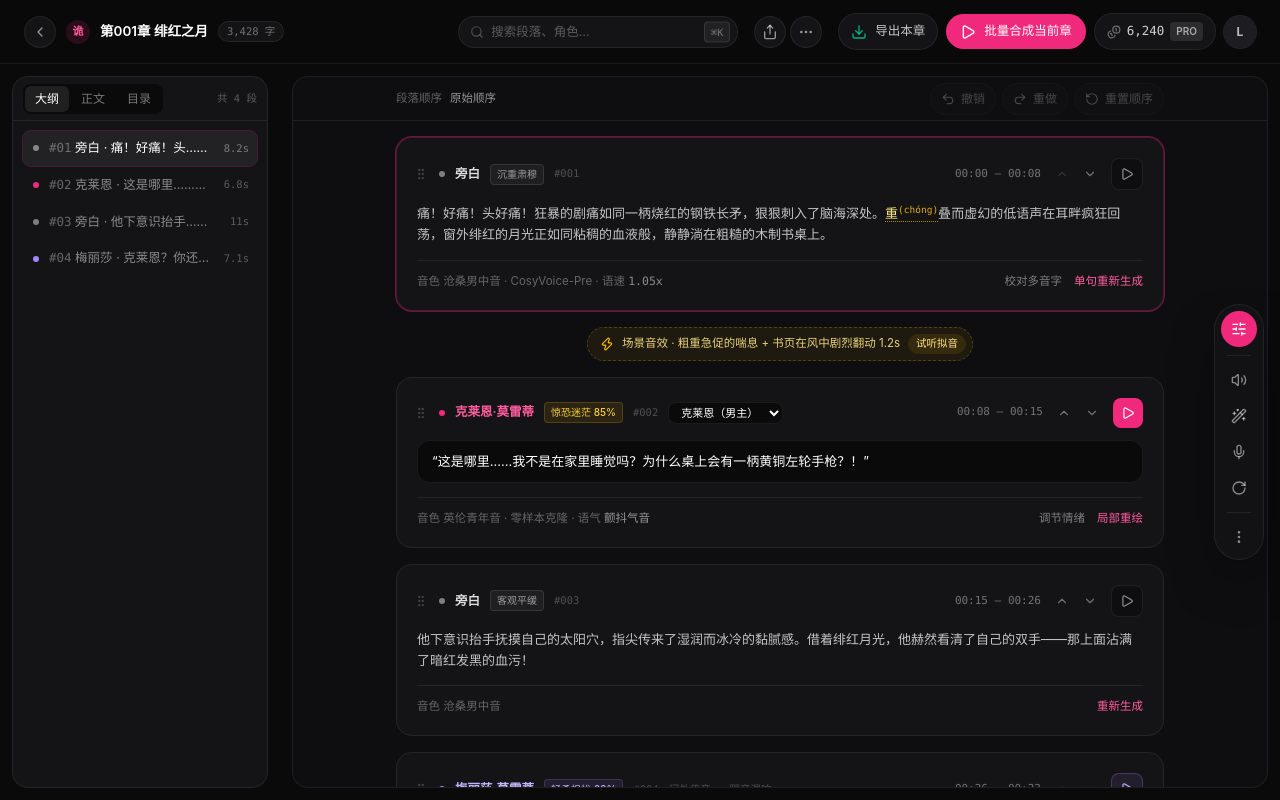
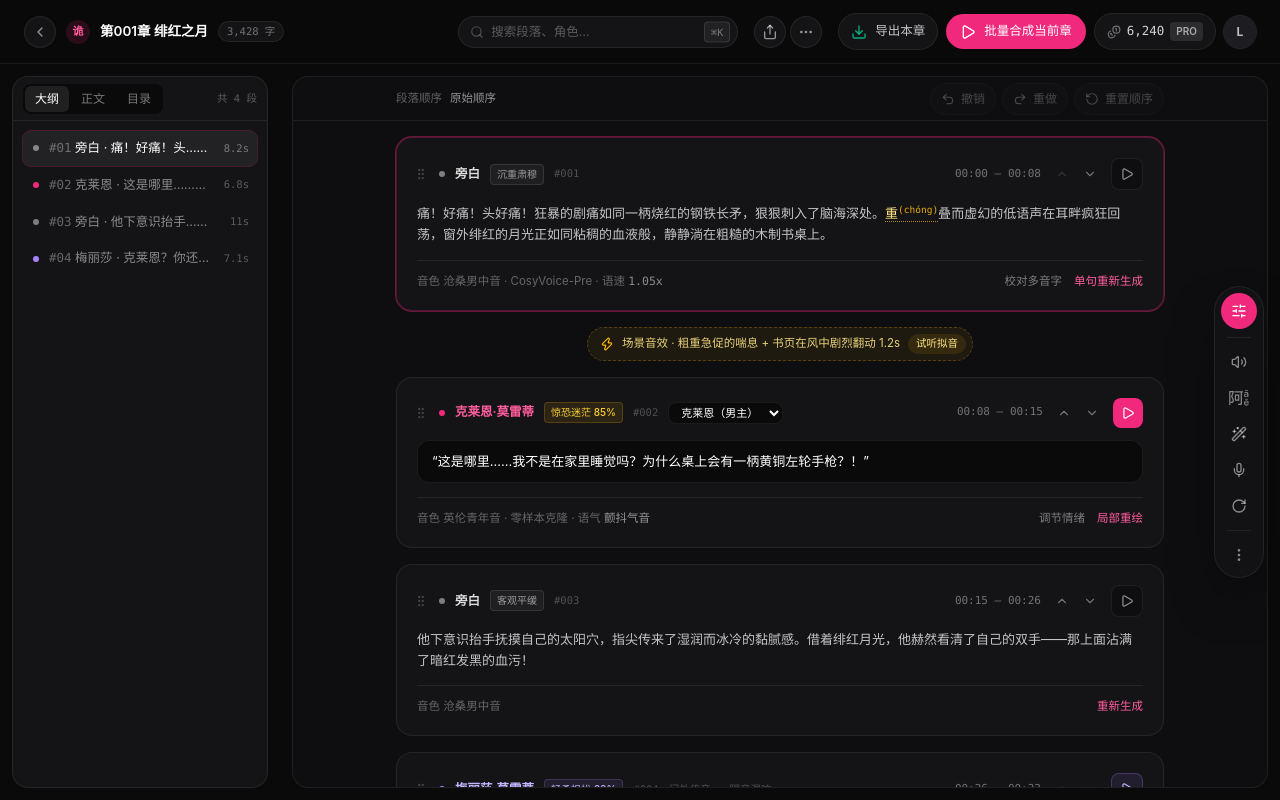
Before and after one commit to CherryKingOne/leo-studio, a Next.js app in the folder desktop/: page /project/p-lord-of-mysteries/chapter/c-001 in a window 1280 px wide. Built offline with nearby package versions, Linux system fonts and the light colour scheme.

Commit message:
feat: 调音台工具排新增「校对多音字」按钮
lucide 无对应字形，故内联 PolyphoneIcon 矢量图标（左「阿」+ 右侧叠读 ā/ē），
viewBox 按外接框裁切以与同排图标视觉等大；点击行为沿用 toast 占位。

```diff
--- a/desktop/components/tuning-dock.tsx
+++ b/desktop/components/tuning-dock.tsx
@@ -21,6 +21,50 @@ const field =
 
 const dockButton =
   "flex h-8 w-8 items-center justify-center rounded-full text-white/50 transition-colors hover:bg-white/7 hover:text-white";
+
+/**
+ * 多音字图标：左「阿」+ 右侧叠读 ā/ē。lucide 没有对应字形，故内联矢量路径；
+ * viewBox 按图形外接框裁切，让字形高度与同排 lucide 图标视觉等大。
+ */
+function PolyphoneIcon({ className }: { className?: string }) {
+  return (
+    <svg viewBox="20 16 182 182" fill="none" aria-hidden="true" className={className}>
+      {/* 左耳旁（阝） */}
+      <path
+        fill="currentColor"
+        d="M 22 43 H 64.5 V 53.5 L 50 93.5 C 59.5 106.5 64 119 64 131.5 C 64 146.5 55.5 153 41 153 H 36.5 L 34 142 H 40 C 48.5 142 53 138 53 130 C 53 119.5 48.5 107.5 38.5 94.5 L 52.5 54 H 33 V 170 H 22 V 43 Z"
+      />
+      {/* 「可」的顶横与竖钩 */}
+      <path
+        fill="currentColor"
+        d="M 70 45 H 148 V 56 H 138 V 156 C 138 166.5 133 170 119 170 H 104.5 L 102 158.5 H 116.5 C 124.5 158.5 126.5 156.5 126.5 151.5 V 56 H 70 V 45 Z"
+      />
+      {/* 「口」方框 */}
+      <path
+        fill="currentColor"
+        fillRule="evenodd"
+        clipRule="evenodd"
+        d="M 73.5 76 H 113.5 V 131.5 H 73.5 V 76 Z M 84 86.5 V 121 H 103 V 86.5 H 84 Z"
+      />
+      {/* ā：独立加粗的一声横线 + 字母 a */}
+      <rect x="165.5" y="36.5" width="27" height="6.5" fill="currentColor" />
+      <path
+        fill="currentColor"
+        fillRule="evenodd"
+        clipRule="evenodd"
+        d="M 178.5 51.5 C 190 51.5 196.5 56.8 196.5 67.5 V 97 H 187.5 V 90.5 C 184.2 95.3 178.8 98 172.2 98 C 163.2 98 157 92.6 157 84.2 C 157 75.2 164 70.2 177.5 69.2 L 187 68.5 V 66.8 C 187 61.2 183.5 58.5 177.5 58.5 C 172 58.5 168.5 60.8 167.2 64.8 L 158.2 63.2 C 160.2 55.5 167.2 51.5 178.5 51.5 Z M 174.5 91 C 181.5 91 187 86.5 187 79.8 V 75 L 178.2 75.7 C 169.8 76.4 166.2 79 166.2 83.8 C 166.2 88.3 169.5 91 174.5 91 Z"
+      />
+      {/* ē：同上 */}
+      <rect x="165.5" y="114.5" width="27" height="6.5" fill="currentColor" />
+      <path
+        fill="currentColor"
+        fillRule="evenodd"
+        clipRule="evenodd"
+        d="M 178.5 129.5 C 191.5 129.5 199.5 138.5 199.5 152.5 V 155.5 H 166.2 C 166.8 164.2 171.8 169.2 179.5 169.2 C 185.2 169.2 189.2 166.5 191.2 162 L 199.5 164.8 C 196.2 172.5 189 176.8 179.2 176.8 C 165.5 176.8 156.8 167.5 156.8 153 C 156.8 138.5 165.5 129.5 178.5 129.5 Z M 166.5 148.5 H 190.2 C 189.5 141.2 185 136.8 178.5 136.8 C 172 136.8 167.5 141.2 166.5 148.5 Z"
+      />
+    </svg>
+  );
+}
 
 export function TuningDock({
   open,
@@ -76,6 +120,14 @@ export function TuningDock({
             className={dockButton}
           >
             <Volume2 className="h-4 w-4" />
+          </button>
+          <button
+            type="button"
+            title="校对多音字"
+            onClick={() => show("多音字注音已校准", "success")}
+            className={dockButton}
+          >
+            <PolyphoneIcon className="h-5 w-5" />
           </button>
           <button
             type="button"
```
